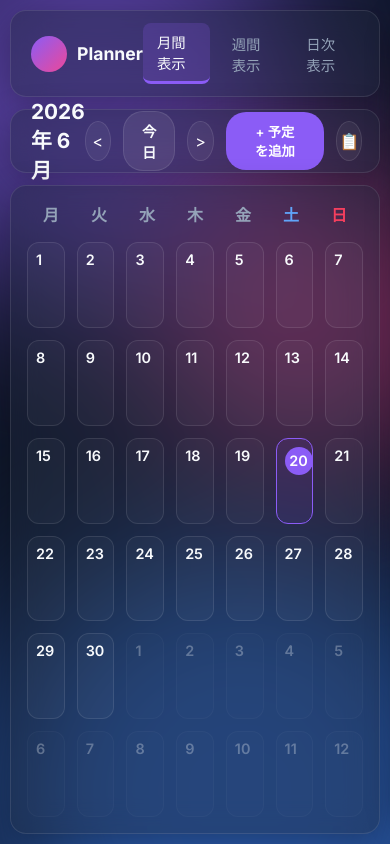
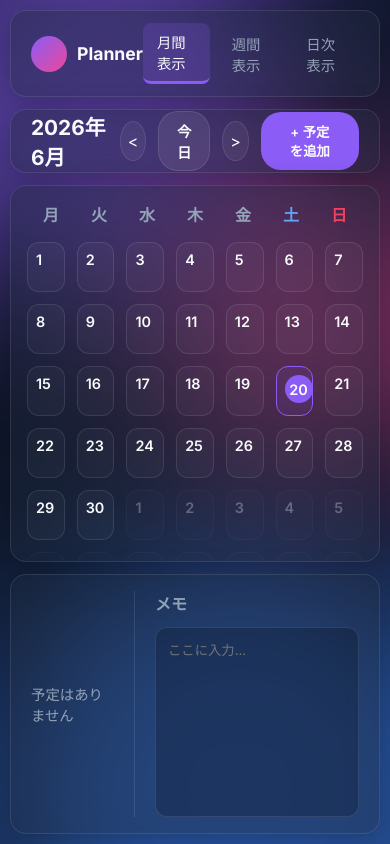
Before and after one commit to yasi930/ipad-planner, a plain HTML site: page index.html in a window 390 px wide. Shown: the top 844 px of the page. Drawn offline with Linux system fonts and the light colour scheme.

Commit message:
refactor: redesign detail panel to be permanently visible in vertical orientation and remove drawer toggle functionality

```diff
--- a/app.js
+++ b/app.js
@@ -47,8 +47,7 @@ const elements = {
     toolMarker: document.getElementById('tool-marker'),
     toolEraser: document.getElementById('tool-eraser'),
     drawingColorOptions: document.querySelectorAll('#drawing-color-picker .color-option'),
-    clearCanvasBtn: document.getElementById('clear-canvas-btn'),
-    togglePanelBtn: document.getElementById('toggle-panel-btn')
+    clearCanvasBtn: document.getElementById('clear-canvas-btn')
 };
 
 let selectedColor = '#8b5cf6';
@@ -162,11 +161,6 @@ function setupEventListeners() {
                 toggleDrawingMode();
             }
 
-            // ビュー切り替え時にドロワーを閉じる
-            if (elements.rightPanel) {
-                elements.rightPanel.classList.remove('drawer-open');
-            }
-
             render();
         });
     });
@@ -219,20 +213,6 @@ function setupEventListeners() {
         state.memos[formatDateString(state.selectedDate)] = e.target.value;
         saveData();
     });
-
-    if (elements.togglePanelBtn) {
-        elements.togglePanelBtn.addEventListener('click', (e) => {
-            e.stopPropagation();
-            elements.rightPanel.classList.toggle('drawer-open');
-        });
-
-        // パネルの外をクリックしたときに閉じる処理
-        document.addEventListener('click', (e) => {
-            if (!elements.rightPanel.contains(e.target) && e.target !== elements.togglePanelBtn) {
-                elements.rightPanel.classList.remove('drawer-open');
-            }
-        });
-    }
 }
 
 // 予定を削除する
--- a/index.html
+++ b/index.html
@@ -48,7 +48,6 @@
                     <button class="today-btn" id="today-btn">今日</button>
                     <button class="icon-btn" id="next-btn">&gt;</button>
                     <button class="primary-btn" id="add-btn">+ 予定を追加</button>
-                    <button class="icon-btn" id="toggle-panel-btn" title="詳細を表示">📋</button>
                 </div>
             </header>
 
--- a/style.css
+++ b/style.css
@@ -224,7 +224,7 @@ body {
 }
 
 /* --- iPad 縦向き (ポートレート) 用のレスポンシブ対応 --- */
-@media (max-width: 960px) {
+@media (max-width: 1024px) or (orientation: portrait) {
     body {
         padding: 10px;
     }
@@ -234,10 +234,9 @@ body {
         width: 100%;
         height: 100%;
         gap: 12px;
-        position: relative;
     }
 
-    /* サイドバーを上部ヘッダーとして横並びに再配置 */
+    /* サイドバーを上部ヘッダーとして横並びに再配置（左カラムの空白を排除） */
     .sidebar {
         width: 100%;
         height: auto;
@@ -288,11 +287,9 @@ body {
         font-size: 1.3rem;
     }
 
-    /* ドロワーボタンを表示 */
+    /* ドロワーボタンは不要のため非表示 */
     #toggle-panel-btn {
-        display: flex;
-        align-items: center;
-        justify-content: center;
+        display: none !important;
     }
 
     /* ビューコンテナの余白調整 */
@@ -301,40 +298,34 @@ body {
         border-radius: 16px;
     }
 
-    /* 詳細パネル（縦長時は右からスライドインするドロワーに変更） */
+    /* 詳細パネル（下部約3分の1に常時表示） */
     .detail-panel {
-        position: fixed;
-        right: -320px; /* 画面外に隠す */
-        top: 20px;
-        height: calc(100vh - 40px);
-        width: 300px;
-        z-index: 100;
-        transition: right 0.3s cubic-bezier(0.4, 0, 0.2, 1);
-        flex-direction: column;
+        position: static;
+        width: 100%;
+        height: 260px; /* 縦長画面の下部約3分の1を占める高さ */
+        flex-shrink: 0;
+        flex-direction: row; /* 横並びにして、予定リストとメモを左右に配置 */
         gap: 20px;
-        padding: 24px;
-        border-radius: 20px;
-        background: rgba(15, 23, 42, 0.98); /* ドロワーを不透明にして視認性を確保 */
-        backdrop-filter: blur(20px);
-        -webkit-backdrop-filter: blur(20px);
-        box-shadow: -10px 0 30px rgba(0,0,0,0.5);
-    }
-    .detail-panel.drawer-open {
-        right: 20px; /* 画面内にスライドイン */
+        padding: 16px 20px;
+        border-radius: 16px;
+        box-shadow: var(--glass-shadow);
+        background: var(--glass-bg);
+        backdrop-filter: blur(16px);
+        -webkit-backdrop-filter: blur(16px);
     }
     .panel-header {
-        display: block; /* ヘッダーを再表示 */
+        display: none; /* スペース節約のため日付タイトルは非表示 */
     }
     .timeline-container {
         flex-grow: 1;
-        border-bottom: 1px solid var(--glass-border);
-        border-right: none;
-        padding-bottom: 16px;
-        padding-right: 0;
+        border-bottom: none;
+        border-right: 1px solid var(--glass-border);
+        padding-bottom: 0;
+        padding-right: 20px;
     }
     .quick-memo {
-        width: 100%;
-        height: 180px;
+        width: 280px; /* メモ領域は右端に固定幅 */
+        height: 100%;
     }
 
     /* 日次表示（タイムラインと今日のタスク・メモエリアを縦並びにして、手書きとメモスペースを確保） */
```
